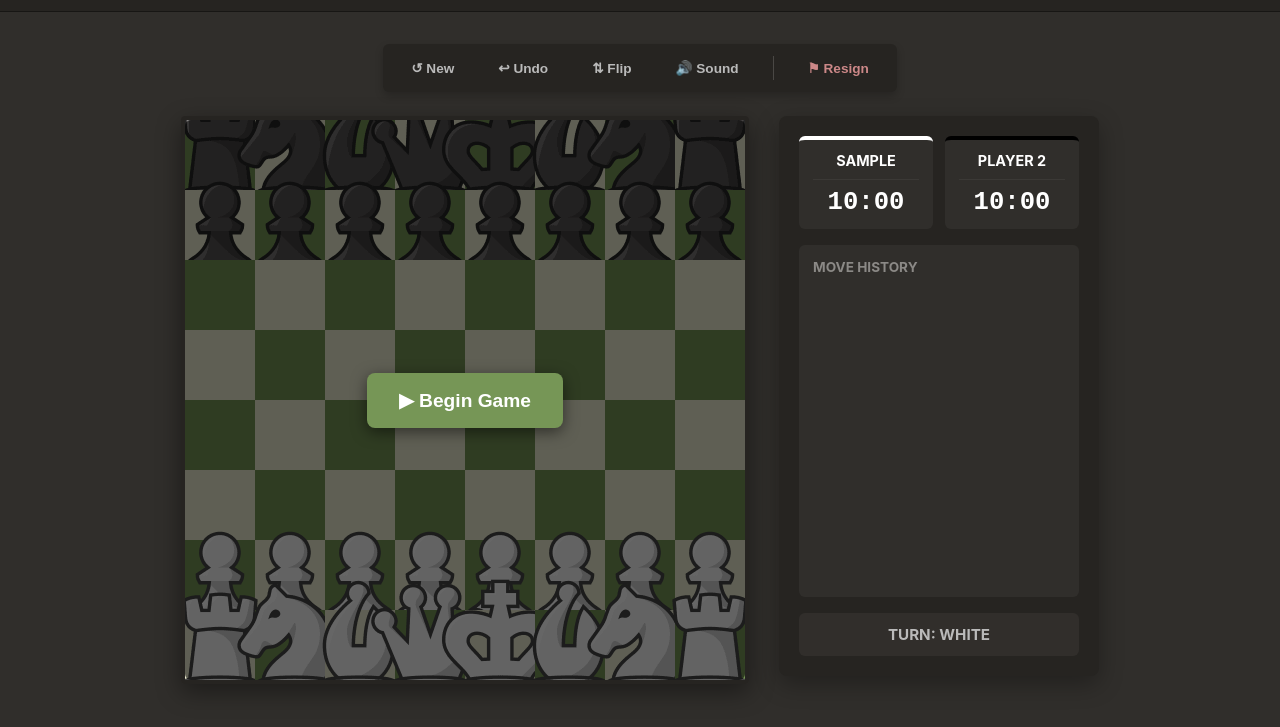
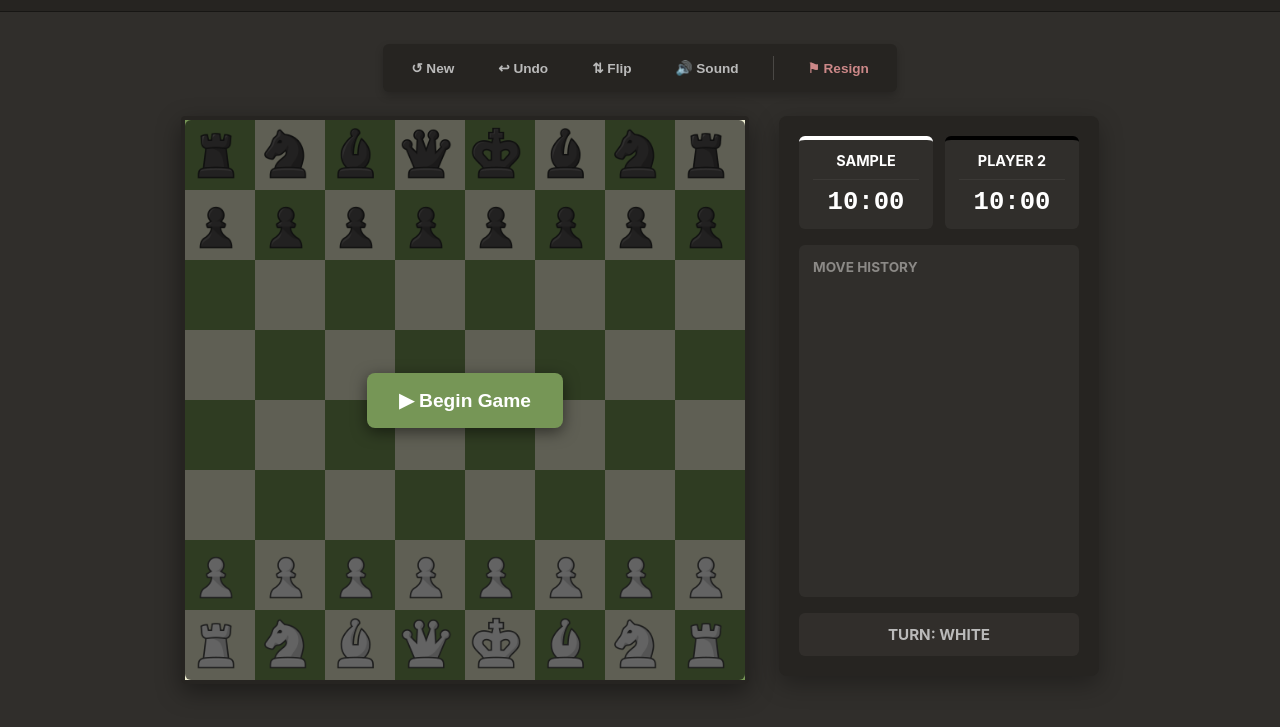
Before and after one commit to DivyAgarwal1/ChessHub, a website with bundled scripts: page public/game.html in a window 1280 px wide. Shown: the part 51-778 px from the top of the page. Built offline with nearby package versions, Linux system fonts and the light colour scheme; no server answers; sample sign-in values are in the browser's storage.

Commit message:
Fix chess piece sizes by using correct square-common class

```diff
--- a/public/style.css
+++ b/public/style.css
@@ -275,7 +275,7 @@ body {
 
 .highlight { background-color: rgba(247, 247, 105, 0.5) !important; }
 
-.tile img { width: 88%; height: 88%; pointer-events: none; z-index: 6; }
+.square-common img { width: 88%; height: 88%; pointer-events: none; z-index: 6; }
 
 /* Flipped board */
 .main-container.flipped { transform: rotate(180deg); }
```
